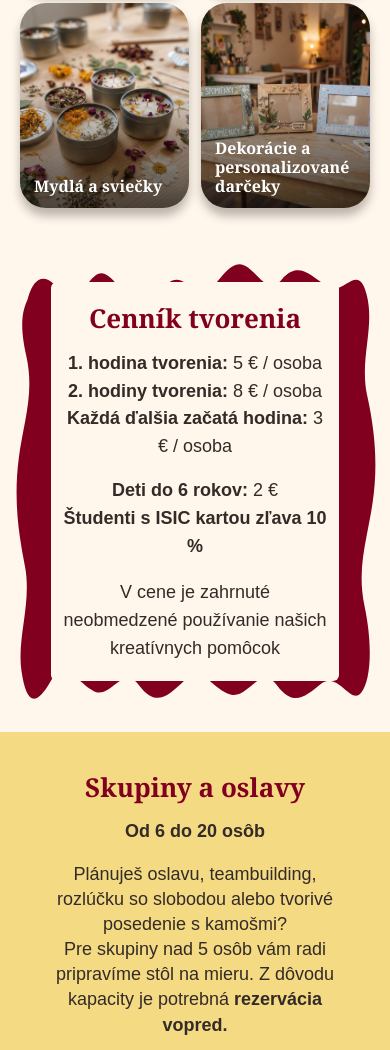
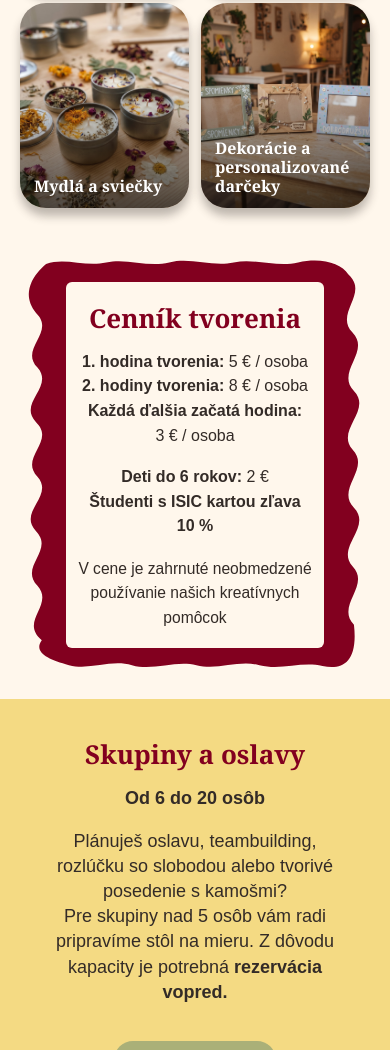
Before and after one commit to stankovicovaA/cup_of_crafts_webova_stranka, a plain HTML site: page tvorenie.html in a window 390 px wide. Shown: the part 1750-2800 px from the top of the page. Drawn offline with Linux system fonts and the light colour scheme.

Commit message:
zmena ramcek mobil cennik tvorenie

```diff
--- a/styles.css
+++ b/styles.css
@@ -991,6 +991,10 @@ input:focus-visible {
   display: none;
 }
 
+.pricing-frame-shape--mobile {
+  display: none;
+}
+
 .pricing-card {
   position: relative;
   z-index: 1;
@@ -1237,6 +1241,34 @@ input:focus-visible {
 }
 
 @media (max-width: 768px) {
+  .pricing-frame {
+    width: min(100% - 32px, 540px);
+    aspect-ratio: auto;
+    padding-block: clamp(48px, 10vw, 64px);
+  }
+
+  .pricing-frame > .pricing-frame-shape:not(.pricing-frame-shape--mobile) {
+    display: none;
+  }
+
+  .pricing-frame-shape--mobile {
+    display: block;
+  }
+
+  .pricing-card {
+    width: 72%;
+    padding-inline: clamp(12px, 4vw, 24px);
+  }
+
+  .pricing-card p,
+  .pricing-card .pricing-note {
+    font-size: clamp(15px, 4vw, 18px);
+  }
+
+  .pricing-value {
+    white-space: nowrap;
+  }
+
   .cafe-menu-frame {
     width: min(100%, 540px);
     aspect-ratio: auto;
@@ -1474,19 +1506,19 @@ input:focus-visible {
   }
 
   .pricing-frame {
-    width: calc(100% - 20px);
+    width: calc(100% - 32px);
     aspect-ratio: auto;
     min-height: 0;
-    padding-block: 42px;
+    padding-block: 48px;
   }
 
   .pricing-card {
-    width: 78%;
+    width: 72%;
     padding: 18px 12px;
   }
 
   .pricing-card p {
-    font-size: 18px;
+    font-size: 16px;
   }
 
   .creation-groups-inner {
--- a/tvorenie.html
+++ b/tvorenie.html
@@ -137,13 +137,40 @@
                    C40 186 74 156 48 114
                    C30 84 34 68 52 54 Z"/>
         </svg>
+        <svg class="pricing-frame-shape pricing-frame-shape--mobile" viewBox="0 0 500 1100" preserveAspectRatio="none" aria-hidden="true" fill="#82001f">
+          <path d="M42 36
+                   C68 18 96 44 126 32
+                   C156 20 184 46 214 32
+                   C244 18 274 44 304 32
+                   C334 20 364 46 394 32
+                   C426 18 454 34 464 62
+                   C494 112 444 162 470 212
+                   C496 262 446 312 472 362
+                   C498 412 446 462 470 512
+                   C496 562 446 612 472 662
+                   C498 712 446 762 470 812
+                   C496 862 446 912 472 962
+                   C478 1058 456 1080 428 1068
+                   C398 1056 370 1080 340 1066
+                   C310 1052 282 1080 252 1066
+                   C222 1052 192 1082 162 1066
+                   C132 1050 104 1080 74 1066
+                   C44 1052 24 1032 36 1002
+                   C4 952 54 912 30 862
+                   C4 812 54 772 28 722
+                   C2 672 54 632 30 582
+                   C4 532 56 492 28 442
+                   C2 392 54 352 30 302
+                   C4 252 56 212 28 162
+                   C6 112 24 64 42 36 Z"/>
+        </svg>
         <div class="pricing-card">
           <h2 id="pricing-title">Cenník tvorenia</h2>
-          <p><strong>1. hodina tvorenia:</strong> 5 € / osoba<br>
-            <strong>2. hodiny tvorenia:</strong> 8 € / osoba<br>
-            <strong>Každá ďalšia začatá hodina:</strong> 3 € / osoba</p>
-          <p><strong>Deti do 6 rokov:</strong> 2 €<br>
-            <strong>Študenti s ISIC kartou zľava 10 %</strong></p>
+          <p><strong>1. hodina tvorenia:</strong> <span class="pricing-value">5 € / osoba</span><br>
+            <strong>2. hodiny tvorenia:</strong> <span class="pricing-value">8 € / osoba</span><br>
+            <strong>Každá ďalšia začatá hodina:</strong> <span class="pricing-value">3 € / osoba</span></p>
+          <p><strong>Deti do 6 rokov:</strong> <span class="pricing-value">2 €</span><br>
+            <strong>Študenti s ISIC kartou zľava <span class="pricing-value">10 %</span></strong></p>
           <p class="pricing-note">V cene je zahrnuté neobmedzené používanie našich kreatívnych pomôcok</p>
         </div>
       </div>
```
